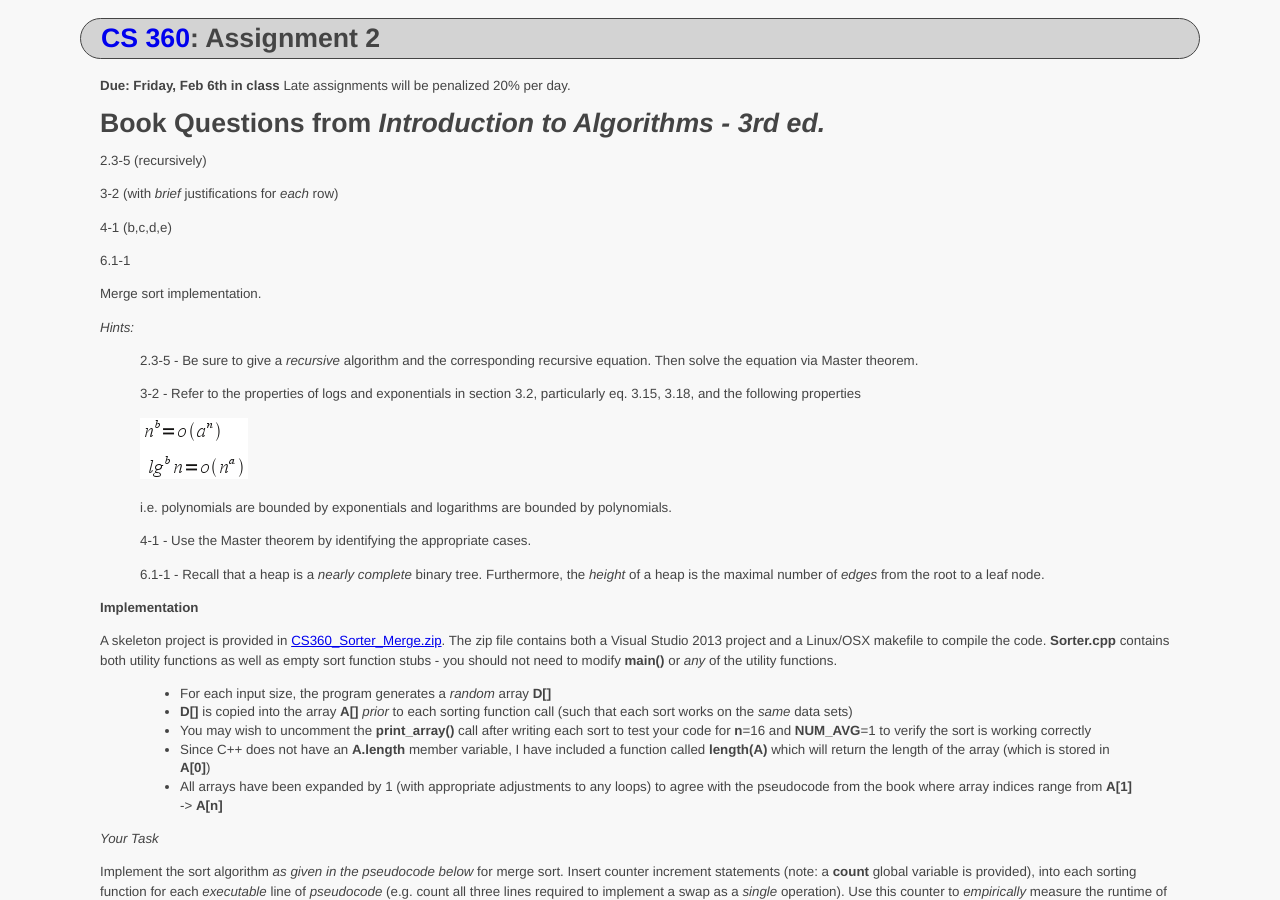
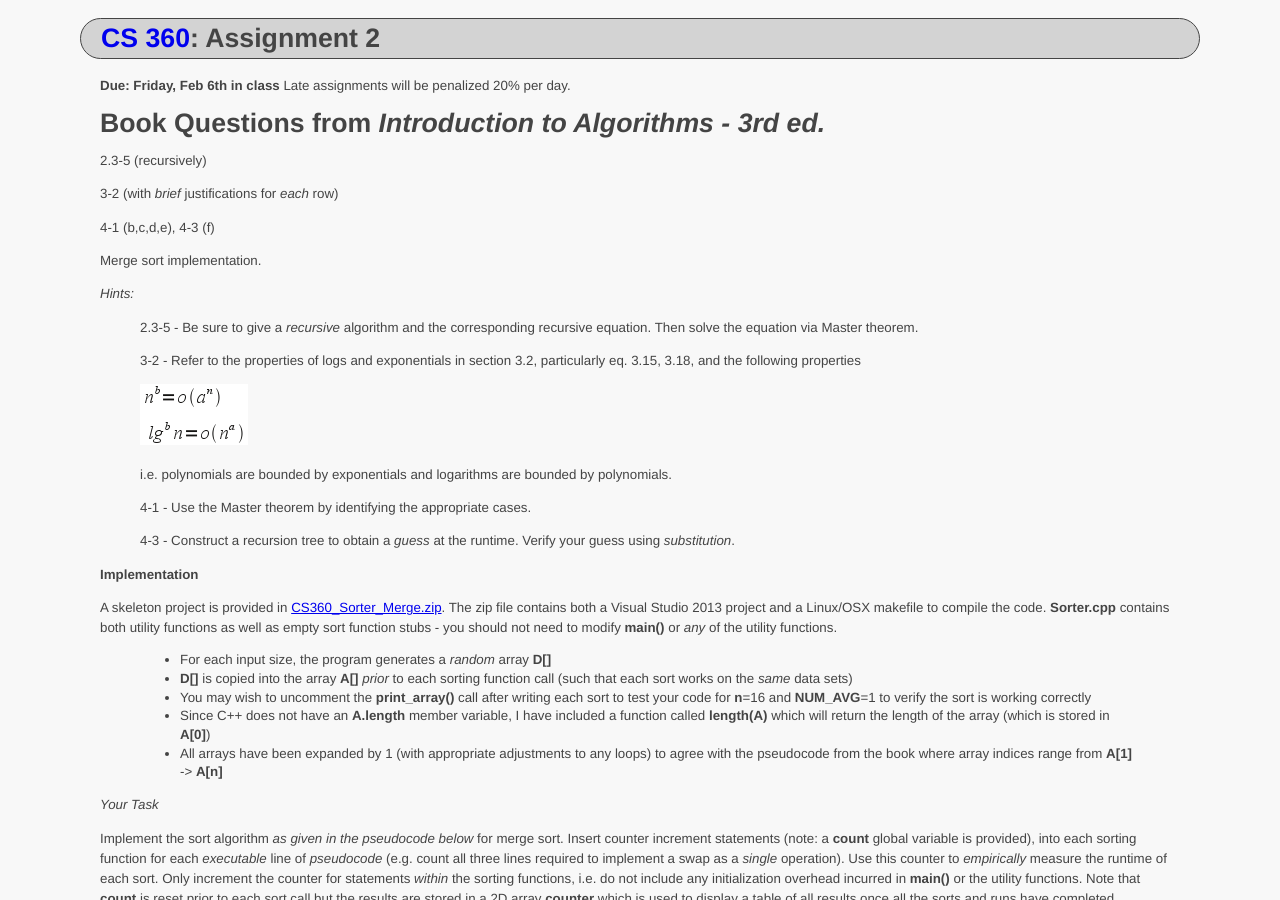
Before and after one commit to ycpcs/cs360-spring2015, a Jekyll site: the page built from assign/assign02.md, in a window 1280 px wide and 900 px high. Built offline with Jekyll 4.4.1, drawn with Linux system fonts in a browser that asks for light colours; Markdown is read by kramdown in place of the engine named in the settings.

Commit message:
update assign 2
update assign 2

```diff
--- a/assign/assign02.md
+++ b/assign/assign02.md
@@ -12,9 +12,7 @@ Book Questions from *Introduction to Algorithms - 3rd ed.*
 
 3-2 (with *brief* justifications for *each* row)
 
-4-1 (b,c,d,e)
-
-6.1-1
+4-1 (b,c,d,e), 4-3 (f)
 
 Merge sort implementation.
 
@@ -30,7 +28,7 @@ Merge sort implementation.
 >
 > 4-1 - Use the Master theorem by identifying the appropriate cases.
 >
-> 6.1-1 - Recall that a heap is a *nearly complete* binary tree. Furthermore, the *height* of a heap is the maximal number of *edges* from the root to a leaf node.
+> 4-3 - Construct a recursion tree to obtain a *guess* at the runtime. Verify your guess using *substitution*.
 
 **Implementation**
 
```
